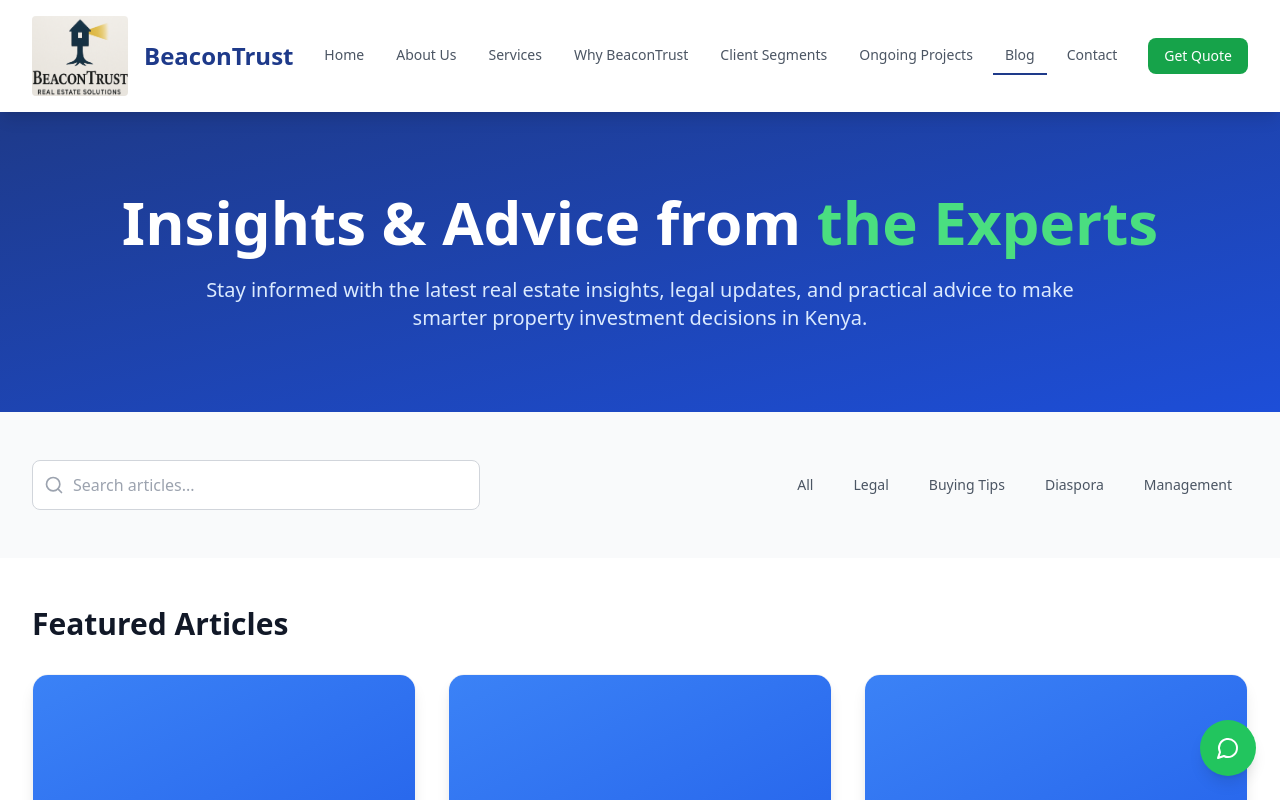
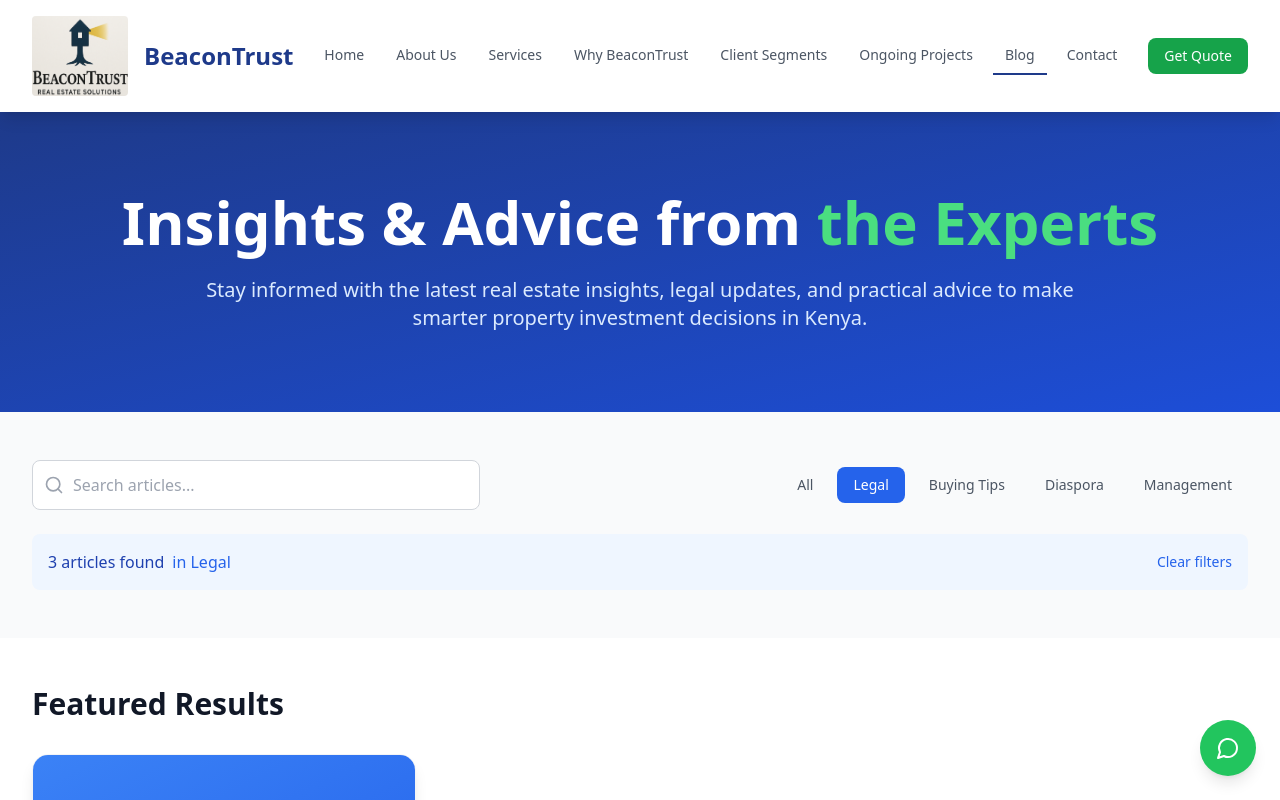
Before and after one commit to yahyafishbone/beacon-trust-web, a React (Vite) app: page /blog in a window 1280 px wide. Both pictures are taken after a click on the button "Legal". Shown: the top 800 px of the page. Built offline with nearby package versions, Linux system fonts and the light colour scheme.

Commit message:
Add blog search functionality
Implement a search utility on the blog page to allow users to filter and find specific blog posts.

```diff
--- a/src/pages/Blog.tsx
+++ b/src/pages/Blog.tsx
@@ -1,13 +1,15 @@
 
-import React from 'react';
+import React, { useState, useMemo } from 'react';
 import Navigation from '../components/Navigation';
 import Footer from '../components/Footer';
-import { Calendar, Clock, ArrowRight, Search } from 'lucide-react';
+import { Calendar, Clock, ArrowRight, Search, X } from 'lucide-react';
 import { Link } from 'react-router-dom';
 import { useScrollAnimation } from '../hooks/useScrollAnimation';
 import { useSEO } from '../hooks/useSEO';
 
 const Blog = () => {
+  const [searchQuery, setSearchQuery] = useState('');
+  const [selectedCategory, setSelectedCategory] = useState('All');
   useSEO({
     title: 'Real Estate Blog',
     description: 'Latest insights on Kenya real estate market, property investment tips, legal guidance, and industry news from BeaconTrust experts.',
@@ -25,7 +27,8 @@ const Blog = () => {
       category: 'Legal',
       date: '2024-01-15',
       readTime: '8 min read',
-      featured: true
+      featured: true,
+      tags: ['land verification', 'due diligence', 'title deed', 'registry']
     },
     {
       title: 'Avoiding Real Estate Scams',
@@ -33,7 +36,8 @@ const Blog = () => {
       category: 'Buying Tips',
       date: '2024-01-10',
       readTime: '6 min read',
-      featured: true
+      featured: true,
+      tags: ['scams', 'fraud prevention', 'red flags', 'safety']
     },
     {
       title: 'Top Mistakes Diaspora Buyers Make',
@@ -41,7 +45,8 @@ const Blog = () => {
       category: 'Diaspora',
       date: '2024-01-08',
       readTime: '10 min read',
-      featured: true
+      featured: true,
+      tags: ['diaspora', 'overseas buyers', 'investment mistakes', 'pitfalls']
     },
     {
       title: 'Land Use Zoning in Kenya Explained',
@@ -49,7 +54,8 @@ const Blog = () => {
       category: 'Legal',
       date: '2024-01-05',
       readTime: '7 min read',
-      featured: false
+      featured: false,
+      tags: ['zoning', 'land use', 'classification', 'regulations']
     },
     {
       title: 'Property Management Best Practices',
@@ -57,7 +63,8 @@ const Blog = () => {
       category: 'Management',
       date: '2024-01-03',
       readTime: '9 min read',
-      featured: false
+      featured: false,
+      tags: ['property management', 'maintenance', 'returns', 'investment']
     },
     {
       title: 'Understanding Title Deeds in Kenya',
@@ -65,7 +72,8 @@ const Blog = () => {
       category: 'Legal',
       date: '2024-01-01',
       readTime: '12 min read',
-      featured: false
+      featured: false,
+      tags: ['title deeds', 'ownership', 'documentation', 'types']
     }
   ];
 
@@ -79,6 +87,27 @@ const Blog = () => {
       'Management': 'bg-orange-100 text-orange-800'
     };
     return colors[category as keyof typeof colors] || 'bg-gray-100 text-gray-800';
+  };
+
+  // Filter posts based on search query and category
+  const filteredPosts = useMemo(() => {
+    return blogPosts.filter(post => {
+      const matchesSearch = searchQuery === '' ||
+        post.title.toLowerCase().includes(searchQuery.toLowerCase()) ||
+        post.excerpt.toLowerCase().includes(searchQuery.toLowerCase()) ||
+        post.tags.some(tag => tag.toLowerCase().includes(searchQuery.toLowerCase()));
+
+      const matchesCategory = selectedCategory === 'All' || post.category === selectedCategory;
+
+      return matchesSearch && matchesCategory;
+    });
+  }, [searchQuery, selectedCategory]);
+
+  const featuredPosts = filteredPosts.filter(post => post.featured);
+
+  const clearSearch = () => {
+    setSearchQuery('');
+    setSelectedCategory('All');
   };
 
   return (
@@ -114,8 +143,18 @@ const Blog = () => {
               <input
                 type="text"
                 placeholder="Search articles..."
-                className="w-full pl-10 pr-4 py-3 border border-gray-300 rounded-lg focus:ring-2 focus:ring-blue-500 focus:border-transparent"
+                value={searchQuery}
+                onChange={(e) => setSearchQuery(e.target.value)}
+                className="w-full pl-10 pr-10 py-3 border border-gray-300 rounded-lg focus:ring-2 focus:ring-blue-500 focus:border-transparent"
               />
+              {searchQuery && (
+                <button
+                  onClick={() => setSearchQuery('')}
+                  className="absolute right-3 top-1/2 transform -translate-y-1/2 h-5 w-5 text-gray-400 hover:text-gray-600"
+                >
+                  <X className="h-4 w-4" />
+                </button>
+              )}
             </div>
 
             {/* Category Filter */}
@@ -123,26 +162,61 @@ const Blog = () => {
               {categories.map((category) => (
                 <button
                   key={category}
-                  className="px-4 py-2 text-sm font-medium text-gray-600 hover:text-blue-600 hover:bg-blue-50 rounded-lg transition-colors"
+                  onClick={() => setSelectedCategory(category)}
+                  className={`px-4 py-2 text-sm font-medium rounded-lg transition-colors ${
+                    selectedCategory === category
+                      ? 'bg-blue-600 text-white'
+                      : 'text-gray-600 hover:text-blue-600 hover:bg-blue-50'
+                  }`}
                 >
                   {category}
                 </button>
               ))}
             </div>
           </div>
+
+          {/* Search Results Info */}
+          {(searchQuery || selectedCategory !== 'All') && (
+            <div className="mt-6 flex items-center justify-between bg-blue-50 p-4 rounded-lg">
+              <div className="flex items-center gap-2">
+                <span className="text-blue-800 font-medium">
+                  {filteredPosts.length} article{filteredPosts.length !== 1 ? 's' : ''} found
+                </span>
+                {searchQuery && (
+                  <span className="text-blue-600">
+                    for "{searchQuery}"
+                  </span>
+                )}
+                {selectedCategory !== 'All' && (
+                  <span className="text-blue-600">
+                    in {selectedCategory}
+                  </span>
+                )}
+              </div>
+              <button
+                onClick={clearSearch}
+                className="text-blue-600 hover:text-blue-800 text-sm font-medium"
+              >
+                Clear filters
+              </button>
+            </div>
+          )}
         </div>
       </section>
 
       {/* Featured Posts */}
+      {featuredPosts.length > 0 && (
         <section className="py-12 bg-white">
           <div className="max-w-7xl mx-auto px-4 sm:px-6 lg:px-8">
             <div
               ref={featuredAnimation.elementRef}
               className={`animate-on-scroll ${featuredAnimation.isVisible ? 'visible' : ''}`}
             >
-            <h2 className="text-3xl font-bold text-gray-900 mb-8">Featured Articles</h2>
+              <h2 className="text-3xl font-bold text-gray-900 mb-8">
+                {searchQuery || selectedCategory !== 'All' ? 'Featured Results' : 'Featured Articles'}
+              </h2>
               <div className="grid grid-cols-1 lg:grid-cols-3 gap-8">
-              {blogPosts.filter(post => post.featured).map((post, index) => (
+                {featuredPosts.map((post, index) => (
                   <article key={index} className="bg-white rounded-2xl shadow-lg hover:shadow-xl transition-shadow border border-gray-100 overflow-hidden">
                     <div className="h-48 bg-gradient-to-br from-blue-500 to-blue-600"></div>
                     <div className="p-6">
@@ -181,6 +255,7 @@ const Blog = () => {
             </div>
           </div>
         </section>
+      )}
 
       {/* All Posts */}
       <section className="py-12 bg-gray-50">
@@ -189,9 +264,29 @@ const Blog = () => {
             ref={allPostsAnimation.elementRef}
             className={`animate-on-scroll ${allPostsAnimation.isVisible ? 'visible' : ''}`}
           >
-            <h2 className="text-3xl font-bold text-gray-900 mb-8">All Articles</h2>
+            <h2 className="text-3xl font-bold text-gray-900 mb-8">
+              {searchQuery || selectedCategory !== 'All' ? 'Search Results' : 'All Articles'}
+            </h2>
+
+            {filteredPosts.length === 0 ? (
+              <div className="text-center py-12">
+                <div className="text-gray-400 mb-4">
+                  <Search className="h-16 w-16 mx-auto" />
+                </div>
+                <h3 className="text-xl font-semibold text-gray-900 mb-2">No articles found</h3>
+                <p className="text-gray-600 mb-4">
+                  Try adjusting your search terms or browse different categories.
+                </p>
+                <button
+                  onClick={clearSearch}
+                  className="text-blue-600 hover:text-blue-800 font-medium"
+                >
+                  Clear all filters
+                </button>
+              </div>
+            ) : (
               <div className="grid grid-cols-1 md:grid-cols-2 gap-8">
-              {blogPosts.map((post, index) => (
+                {filteredPosts.map((post, index) => (
                   <article key={index} className="bg-white rounded-xl p-6 shadow-sm hover:shadow-lg transition-all duration-500 border border-gray-100 hover:scale-105 hover:bg-gradient-to-br hover:from-white hover:to-blue-50 group cursor-pointer">
                     <div className="flex items-center justify-between mb-4">
                       <span className={`px-3 py-1 text-xs font-medium rounded-full transition-all duration-300 group-hover:scale-110 ${getCategoryColor(post.category)}`}>
@@ -204,6 +299,22 @@ const Blog = () => {
                     </div>
                     <h3 className="text-xl font-bold text-gray-900 mb-3 transition-colors duration-300 group-hover:text-blue-700">{post.title}</h3>
                     <p className="text-gray-600 mb-4 transition-colors duration-300 group-hover:text-gray-800">{post.excerpt}</p>
+
+                    {/* Tags */}
+                    <div className="flex flex-wrap gap-1 mb-4">
+                      {post.tags.slice(0, 3).map((tag, tagIndex) => (
+                        <span
+                          key={tagIndex}
+                          className="text-xs bg-gray-100 text-gray-600 px-2 py-1 rounded transition-colors group-hover:bg-blue-100 group-hover:text-blue-600"
+                        >
+                          {tag}
+                        </span>
+                      ))}
+                      {post.tags.length > 3 && (
+                        <span className="text-xs text-gray-400">+{post.tags.length - 3} more</span>
+                      )}
+                    </div>
+
                     <div className="flex items-center justify-between">
                       <div className="flex items-center text-gray-500 text-sm">
                         <Calendar className="h-4 w-4 mr-1 transition-all duration-300 group-hover:text-blue-600 group-hover:scale-110" />
@@ -224,6 +335,7 @@ const Blog = () => {
                   </article>
                 ))}
               </div>
+            )}
           </div>
         </div>
       </section>
```
Lines whose indentation alone changed are shown as unchanged.
